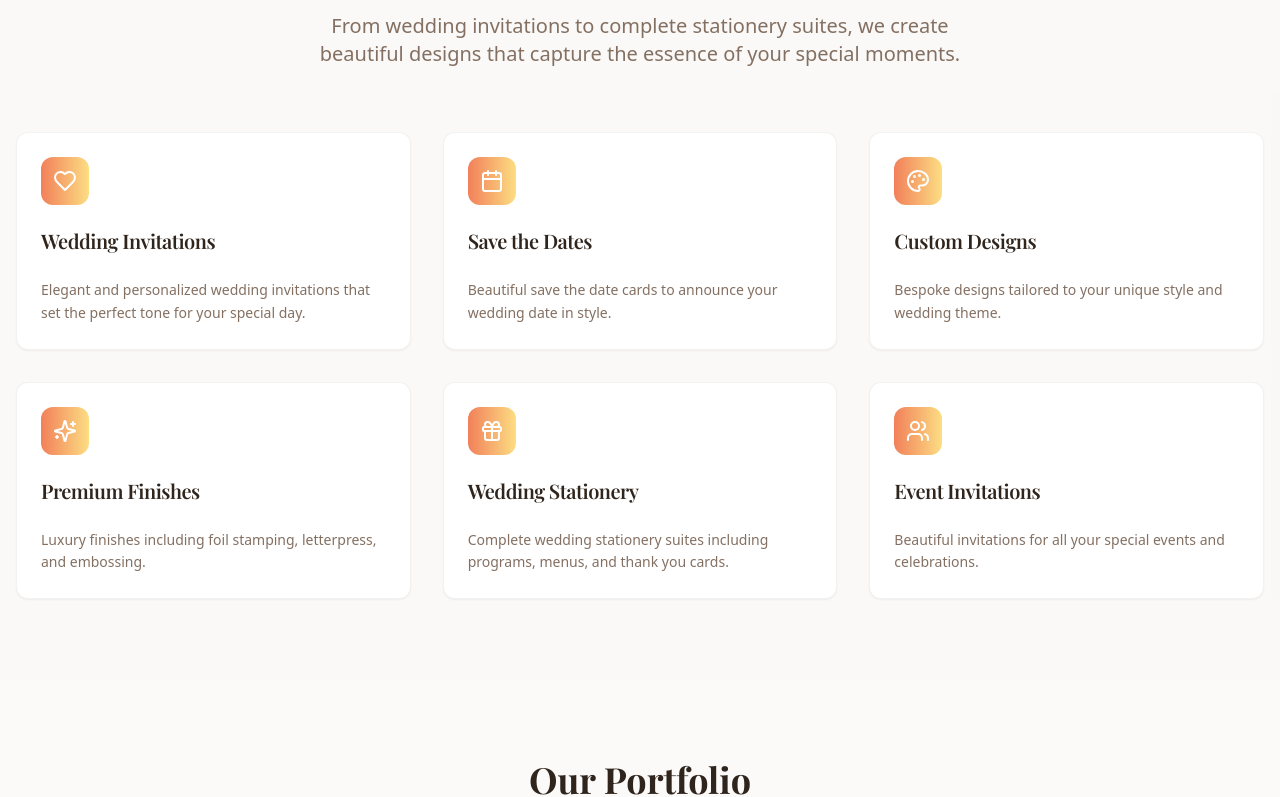
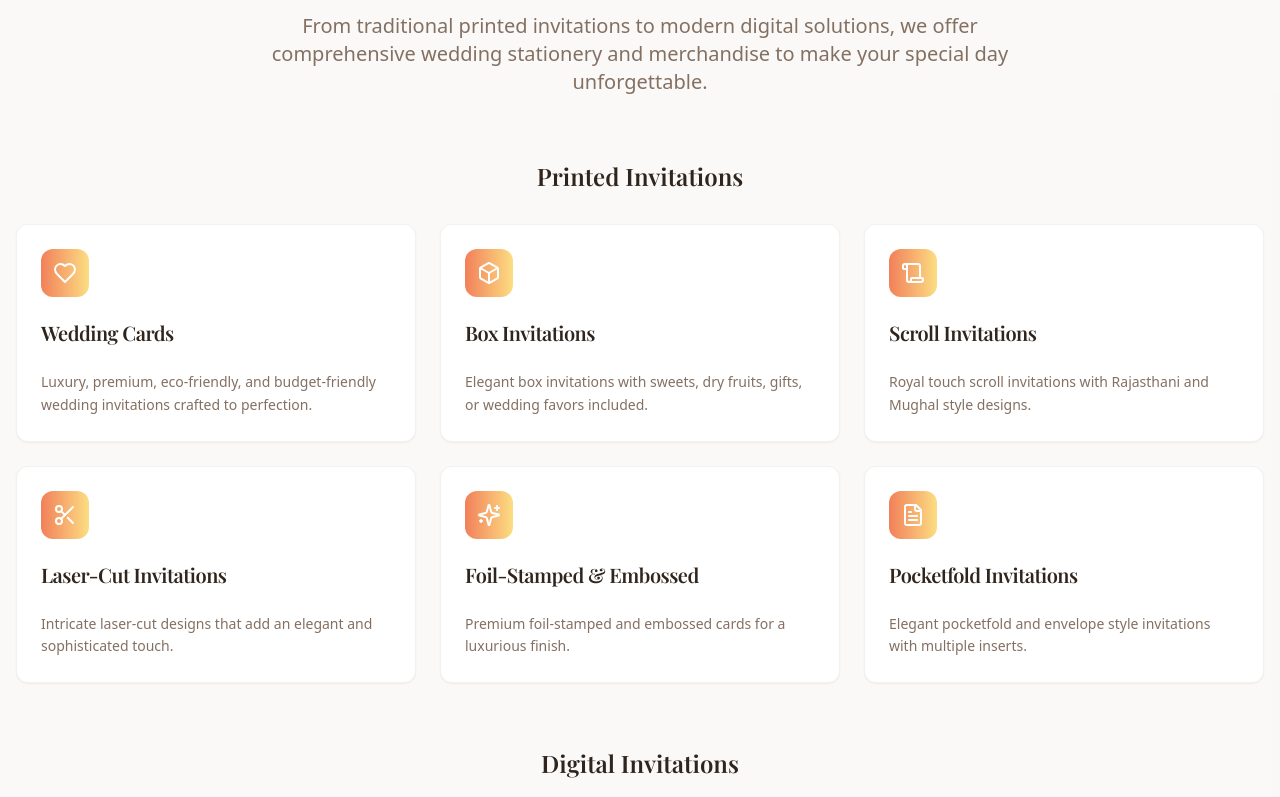
Before and after one commit to chandrakantverma/bandhan-invites-and-more, a React (Vite) app: page / in a window 1280 px wide. Shown: the part 924-1721 px from the top of the page. Built offline with nearby package versions, Linux system fonts and the light colour scheme.

Commit message:
Add product categories

```diff
--- a/src/components/Services.tsx
+++ b/src/components/Services.tsx
@@ -1,58 +1,164 @@
 import { Card, CardContent, CardDescription, CardHeader, CardTitle } from "@/components/ui/card";
-import { Heart, Calendar, Palette, Sparkles, Gift, Users } from "lucide-react";
+import {
+  Heart,
+  Calendar,
+  Palette,
+  Sparkles,
+  Gift,
+  Users,
+  Scroll,
+  Box,
+  Scissors,
+  Monitor,
+  Video,
+  Globe,
+  FileText,
+  MapPin,
+  Camera,
+  ShoppingBag
+} from "lucide-react";
 
 const services = [
+  // Printed Invitation Products
   {
     icon: Heart,
-    title: "Wedding Invitations",
-    description: "Elegant and personalized wedding invitations that set the perfect tone for your special day."
+    title: "Wedding Cards",
+    description: "Luxury, premium, eco-friendly, and budget-friendly wedding invitations crafted to perfection.",
+    category: "Printed Invitations"
   },
   {
+    icon: Box,
+    title: "Box Invitations",
+    description: "Elegant box invitations with sweets, dry fruits, gifts, or wedding favors included.",
+    category: "Printed Invitations"
+  },
+  {
+    icon: Scroll,
+    title: "Scroll Invitations",
+    description: "Royal touch scroll invitations with Rajasthani and Mughal style designs.",
+    category: "Printed Invitations"
+  },
+  {
+    icon: Scissors,
+    title: "Laser-Cut Invitations",
+    description: "Intricate laser-cut designs that add an elegant and sophisticated touch.",
+    category: "Printed Invitations"
+  },
+  {
+    icon: Sparkles,
+    title: "Foil-Stamped & Embossed",
+    description: "Premium foil-stamped and embossed cards for a luxurious finish.",
+    category: "Printed Invitations"
+  },
+  {
+    icon: FileText,
+    title: "Pocketfold Invitations",
+    description: "Elegant pocketfold and envelope style invitations with multiple inserts.",
+    category: "Printed Invitations"
+  },
+
+  // Digital Invitation Products
+  {
+    icon: Monitor,
+    title: "E-Invites",
+    description: "Modern JPEG/PDF digital invitations perfect for WhatsApp sharing.",
+    category: "Digital Invitations"
+  },
+  {
+    icon: Video,
+    title: "Animated Wedding Videos",
+    description: "Beautiful animated videos with couple names, dates, venue, and background music.",
+    category: "Digital Invitations"
+  },
+  {
+    icon: Globe,
+    title: "Wedding Websites",
+    description: "Complete wedding websites with RSVP, love story, itinerary, and gallery.",
+    category: "Digital Invitations"
+  },
+  {
+    icon: Camera,
+    title: "AR Invitations",
+    description: "Augmented reality invitations that come alive when scanned.",
+    category: "Digital Invitations"
+  },
+
+  // Wedding Stationery Add-Ons
+  {
     icon: Calendar,
-    title: "Save the Dates",
-    description: "Beautiful save the date cards to announce your wedding date in style."
+    title: "Save-the-Date Cards",
+    description: "Beautiful save the date cards to announce your wedding date in style.",
+    category: "Wedding Stationery"
+  },
+  {
+    icon: Gift,
+    title: "Thank You Cards",
+    description: "Elegant thank you cards to express gratitude to your guests.",
+    category: "Wedding Stationery"
+  },
+  {
+    icon: MapPin,
+    title: "Wedding Signages",
+    description: "Custom welcome boards, table place cards, menu cards, and wedding signages.",
+    category: "Wedding Stationery"
   },
   {
     icon: Palette,
-    title: "Custom Designs",
-    description: "Bespoke designs tailored to your unique style and wedding theme."
+    title: "Custom Seals & Stamps",
+    description: "Personalized envelope seals, stickers, stamps, and wax seals.",
+    category: "Wedding Stationery"
   },
+
+  // Custom Wedding Merchandise
   {
-    icon: Sparkles,
-    title: "Premium Finishes",
-    description: "Luxury finishes including foil stamping, letterpress, and embossing."
-  },
-  {
-    icon: Gift,
-    title: "Wedding Stationery",
-    description: "Complete wedding stationery suites including programs, menus, and thank you cards."
+    icon: ShoppingBag,
+    title: "Wedding Favors",
+    description: "Custom printed bags, pouches, and boxes for wedding favor packaging.",
+    category: "Wedding Merchandise"
   },
   {
     icon: Users,
-    title: "Event Invitations",
-    description: "Beautiful invitations for all your special events and celebrations."
+    title: "Guest Welcome Kits",
+    description: "Photo booth props, welcome bags, water bottles, and personalized gifts.",
+    category: "Wedding Merchandise"
   }
 ];
 
 const Services = () => {
+  const categories = [
+    "Printed Invitations",
+    "Digital Invitations",
+    "Wedding Stationery",
+    "Wedding Merchandise"
+  ];
+
+  const getServicesByCategory = (category: string) => {
+    return services.filter(service => service.category === category);
+  };
+
   return (
     <section id="services" className="py-20 bg-secondary/20">
       <div className="container mx-auto px-4">
         <div className="text-center mb-16">
           <h2 className="text-4xl font-elegant font-bold text-foreground mb-4">
-            Our Services
+            Our Product Categories
           </h2>
-          <p className="text-xl text-muted-foreground max-w-2xl mx-auto">
-            From wedding invitations to complete stationery suites, we create beautiful designs
-            that capture the essence of your special moments.
+          <p className="text-xl text-muted-foreground max-w-3xl mx-auto">
+            From traditional printed invitations to modern digital solutions, we offer comprehensive
+            wedding stationery and merchandise to make your special day unforgettable.
           </p>
         </div>
 
-        <div className="grid grid-cols-1 md:grid-cols-2 lg:grid-cols-3 gap-8">
-          {services.map((service, index) => (
-            <Card key={index} className="shadow-soft hover:shadow-elegant transition-smooth border-border/50">
+        {categories.map((category, categoryIndex) => (
+          <div key={categoryIndex} className="mb-16">
+            <h3 className="text-2xl font-elegant font-semibold text-center text-foreground mb-8">
+              {category}
+            </h3>
+            <div className="grid grid-cols-1 md:grid-cols-2 lg:grid-cols-3 gap-6">
+              {getServicesByCategory(category).map((service, index) => (
+                <Card key={index} className="shadow-soft hover:shadow-elegant transition-smooth border-border/50 group">
                   <CardHeader>
-                <div className="w-12 h-12 rounded-lg gradient-accent flex items-center justify-center mb-4">
+                    <div className="w-12 h-12 rounded-lg gradient-accent flex items-center justify-center mb-4 group-hover:scale-110 transition-smooth">
                       <service.icon className="w-6 h-6 text-primary-foreground" />
                     </div>
                     <CardTitle className="text-xl font-elegant">{service.title}</CardTitle>
@@ -66,6 +172,8 @@ const Services = () => {
               ))}
             </div>
           </div>
+        ))}
+      </div>
     </section>
   );
 };
```
Lines whose indentation alone changed are shown as unchanged.
